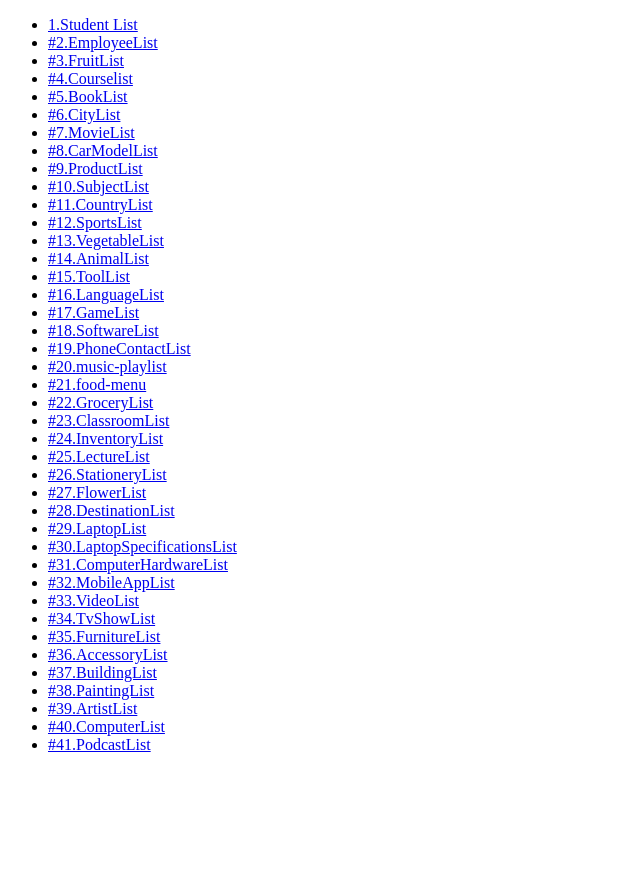
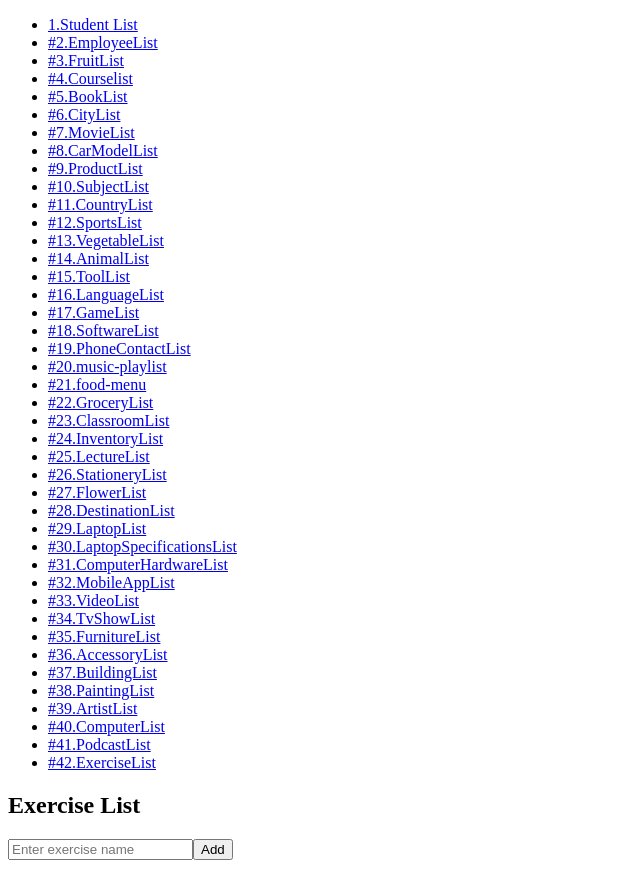
Before and after one commit to ChristineMaitom/AngularDataStructures, an Angular app: page /exercise-list in a window 1280 px wide. Before the commit this address led to /. Shown: the whole page, without its empty margins (0-640 px from the left). Before the commit the page ends 800 px from the top, so only its background shows below. Built offline with nearby package versions, Linux system fonts and the light colour scheme.

Commit message:
#42 Exercise List

```diff
--- a/src/app/app.component.html
+++ b/src/app/app.component.html
@@ -41,7 +41,7 @@
     <li><a routerLink="artist-list">#39.ArtistList</a></li>
     <li><a routerLink="composer-list">#40.ComputerList</a></li>
     <li><a routerLink="podcast-list">#41.PodcastList</a></li>
-
+    <li><a routerLink="exercise-list">#42.ExerciseList</a></li>
 
   </ul>
 </nav>
--- a/src/app/app.module.ts
+++ b/src/app/app.module.ts
@@ -46,6 +46,7 @@ import {PaintingListComponent} from "./components/painting-list/painting-list.co
 import {ArtistListComponent} from "./components/artist-list/artist-list.component";
 import {ComposerListComponent} from "./components/composer-list/composer-list.component";
 import {PodcastListComponent} from "./components/podcast-list/podcast-list.component";
+import {ExerciseListComponent} from "./components/exercise-list/exercise-list.component";
 
 
 const routes: Routes = [
@@ -91,6 +92,7 @@ const routes: Routes = [
   {path: 'artist-list', component:ArtistListComponent},
   {path: 'composer-list', component:ComposerListComponent},
   {path: 'podcast-list', component:PodcastListComponent},
+  {path: 'exercise-list', component:ExerciseListComponent},
 
 
 ]
@@ -147,6 +149,7 @@ const routes: Routes = [
     ArtistListComponent,
     ComposerListComponent,
     PodcastListComponent,
+    ExerciseListComponent,
 
 
   ],
--- /dev/null
+++ b/src/app/components/exercise-list/exercise-list.component.html
@@ -0,0 +1,13 @@
+<div>
+  <h2>Exercise List</h2>
+  <input
+    type="text"
+    [(ngModel)]="newExercise"
+    placeholder="Enter exercise name"
+  />
+  <button (click)="addExercise()">Add</button>
+
+  <ul>
+    <li *ngFor="let exercise of exercises">{{ exercise }}</li>
+  </ul>
+</div>
--- /dev/null
+++ b/src/app/components/exercise-list/exercise-list.component.ts
@@ -0,0 +1,18 @@
+import { Component } from '@angular/core';
+
+@Component({
+  selector: 'app-exercise-list',
+  templateUrl: './exercise-list.component.html',
+  styleUrl: './exercise-list.component.css'
+})
+export class ExerciseListComponent {
+  newExercise: string = '';
+  exercises: string[] = [];
+
+  addExercise() {
+    if (this.newExercise.trim()) {
+      this.exercises.push(this.newExercise.trim());
+      this.newExercise = ''; // Clear the input field after adding
+    }
+  }
+}
```
Also changed, not shown: src/app/components/exercise-list/exercise-list.component.css (added), 1 other file (tests, documents, lock files or other folders).
